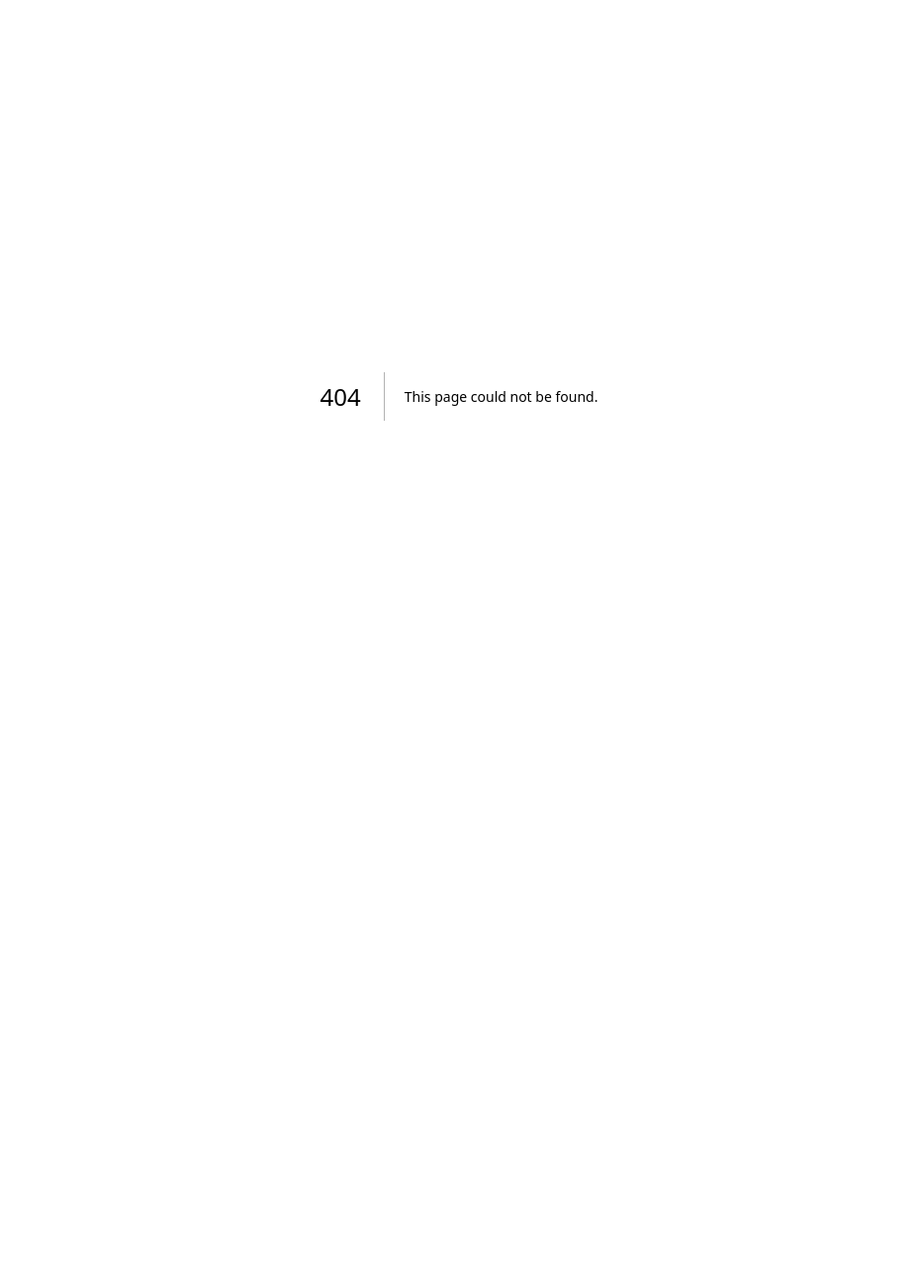
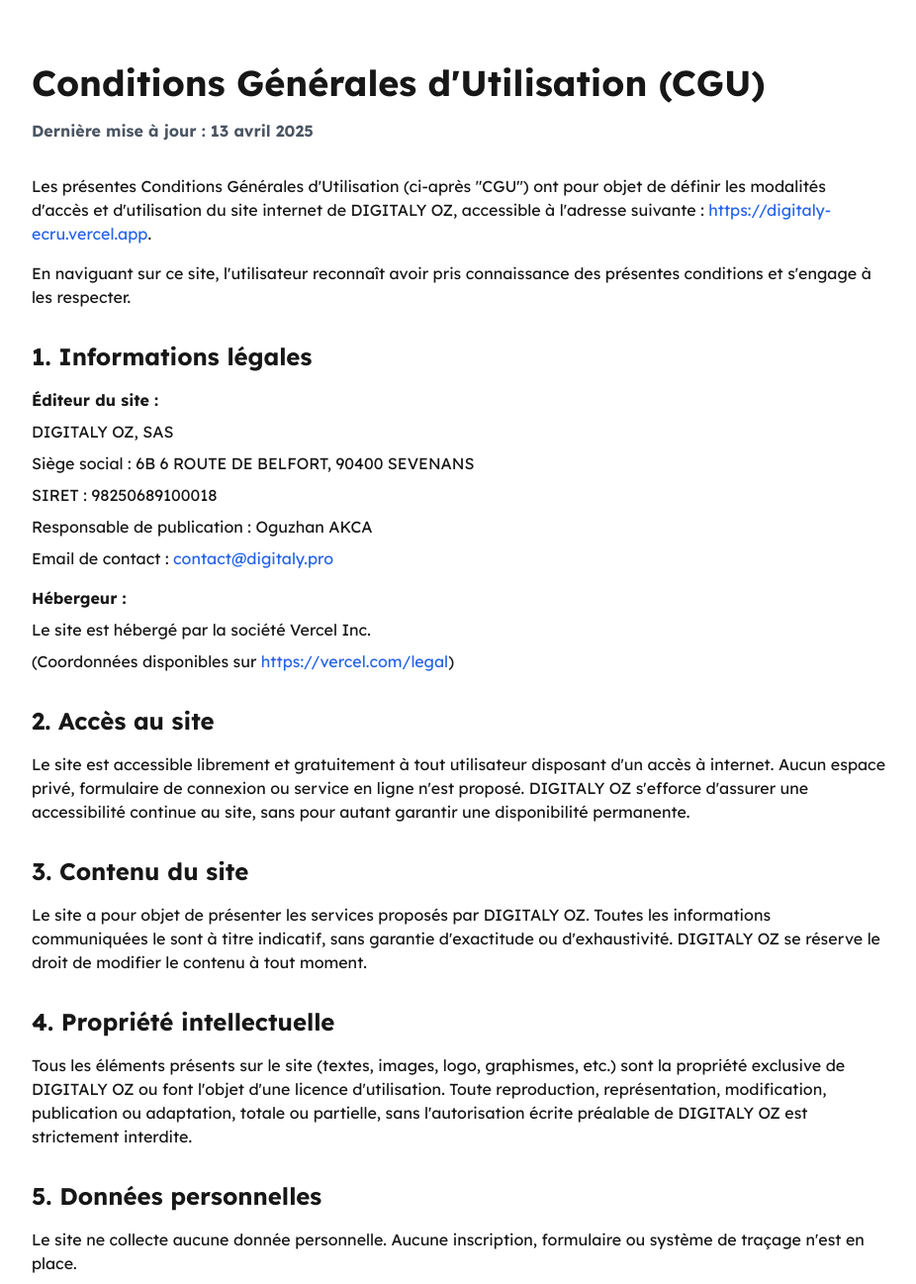
Before and after one commit to rmnvr/digitaly, a Next.js app: page /terms in a window 1280 px wide. Before the commit this address had no page. Shown: the top 1297 px of the page at 99% size, without its empty margins (176-1102 px from the left). Before the commit the page ends 800 px from the top, so only its background shows below. Built offline with nearby package versions, Linux system fonts and the light colour scheme.

Commit message:
evol(CGU) add CGU

```diff
--- /dev/null
+++ b/src/app/terms/page.tsx
@@ -0,0 +1,114 @@
+'use client';
+
+import { useRef } from 'react';
+import Footer from '@/components/Footer';
+import Link from 'next/link';
+
+export default function TermsPage() {
+  const footerRef = useRef<HTMLDivElement>(null!);
+
+  return (
+    <main className="min-h-screen bg-white">
+      <div className="max-w-4xl mx-auto px-4 py-16">
+        <h1 className="text-4xl font-bold mb-4">Conditions Générales d&apos;Utilisation (CGU)</h1>
+        <p className="text-gray-600 mb-8"><strong>Dernière mise à jour : 13 avril 2025</strong></p>
+
+        <section className="mb-8">
+          <p className="mb-4">
+            Les présentes Conditions Générales d&apos;Utilisation (ci-après &quot;CGU&quot;) ont pour objet de définir les modalités d&apos;accès et d&apos;utilisation du site internet de DIGITALY OZ, accessible à l&apos;adresse suivante :{' '}
+            <Link href="https://digitaly-ecru.vercel.app" className="text-blue-600 hover:underline">
+              https://digitaly-ecru.vercel.app
+            </Link>.
+          </p>
+          <p className="mb-4">
+            En naviguant sur ce site, l&apos;utilisateur reconnaît avoir pris connaissance des présentes conditions et s&apos;engage à les respecter.
+          </p>
+        </section>
+
+        <section className="mb-8">
+          <h2 className="text-2xl font-semibold mb-4">1. Informations légales</h2>
+          <div className="mb-4">
+            <p className="font-semibold mb-2">Éditeur du site :</p>
+            <p className="mb-2">DIGITALY OZ, SAS</p>
+            <p className="mb-2">Siège social : 6B 6 ROUTE DE BELFORT, 90400 SEVENANS</p>
+            <p className="mb-2">SIRET : 98250689100018</p>
+            <p className="mb-2">Responsable de publication : Oguzhan AKCA</p>
+            <p>
+              Email de contact :{' '}
+              <Link href="mailto:contact@digitaly.pro" className="text-blue-600 hover:underline">
+                contact@digitaly.pro
+              </Link>
+            </p>
+          </div>
+          <div>
+            <p className="font-semibold mb-2">Hébergeur :</p>
+            <p className="mb-2">Le site est hébergé par la société Vercel Inc.</p>
+            <p>
+              (Coordonnées disponibles sur{' '}
+              <Link href="https://vercel.com/legal" className="text-blue-600 hover:underline">
+                https://vercel.com/legal
+              </Link>)
+            </p>
+          </div>
+        </section>
+
+        <section className="mb-8">
+          <h2 className="text-2xl font-semibold mb-4">2. Accès au site</h2>
+          <p className="mb-4">
+            Le site est accessible librement et gratuitement à tout utilisateur disposant d&apos;un accès à internet. Aucun espace privé, formulaire de connexion ou service en ligne n&apos;est proposé. DIGITALY OZ s&apos;efforce d&apos;assurer une accessibilité continue au site, sans pour autant garantir une disponibilité permanente.
+          </p>
+        </section>
+
+        <section className="mb-8">
+          <h2 className="text-2xl font-semibold mb-4">3. Contenu du site</h2>
+          <p className="mb-4">
+            Le site a pour objet de présenter les services proposés par DIGITALY OZ. Toutes les informations communiquées le sont à titre indicatif, sans garantie d&apos;exactitude ou d&apos;exhaustivité. DIGITALY OZ se réserve le droit de modifier le contenu à tout moment.
+          </p>
+        </section>
+
+        <section className="mb-8">
+          <h2 className="text-2xl font-semibold mb-4">4. Propriété intellectuelle</h2>
+          <p className="mb-4">
+            Tous les éléments présents sur le site (textes, images, logo, graphismes, etc.) sont la propriété exclusive de DIGITALY OZ ou font l&apos;objet d&apos;une licence d&apos;utilisation. Toute reproduction, représentation, modification, publication ou adaptation, totale ou partielle, sans l&apos;autorisation écrite préalable de DIGITALY OZ est strictement interdite.
+          </p>
+        </section>
+
+        <section className="mb-8">
+          <h2 className="text-2xl font-semibold mb-4">5. Données personnelles</h2>
+          <p className="mb-4">
+            Le site ne collecte aucune donnée personnelle. Aucune inscription, formulaire ou système de traçage n&apos;est en place.
+          </p>
+        </section>
+
+        <section className="mb-8">
+          <h2 className="text-2xl font-semibold mb-4">6. Cookies</h2>
+          <p className="mb-4">
+            Aucun cookie n&apos;est utilisé sur ce site.
+          </p>
+        </section>
+
+        <section className="mb-8">
+          <h2 className="text-2xl font-semibold mb-4">7. Liens hypertextes</h2>
+          <p className="mb-4">
+            Le site ne contient aucun lien vers des sites tiers. En cas d&apos;ajout futur, DIGITALY OZ décline toute responsabilité quant au contenu des sites externes.
+          </p>
+        </section>
+
+        <section className="mb-8">
+          <h2 className="text-2xl font-semibold mb-4">8. Modification des CGU</h2>
+          <p className="mb-4">
+            DIGITALY OZ se réserve le droit de modifier les présentes CGU à tout moment. La version applicable est celle en vigueur à la date de navigation sur le site.
+          </p>
+        </section>
+
+        <section className="mb-8">
+          <h2 className="text-2xl font-semibold mb-4">9. Droit applicable</h2>
+          <p className="mb-4">
+            Les présentes CGU sont soumises au droit français. En cas de litige, les tribunaux compétents seront déterminés conformément aux règles de droit commun.
+          </p>
+        </section>
+      </div>
+      <Footer ref={footerRef} />
+    </main>
+  );
+}
--- a/src/components/Footer.tsx
+++ b/src/components/Footer.tsx
@@ -66,8 +66,8 @@
               <Link href="/confidentialite" className="hover:text-gray-300" target="_blank" rel="noopener noreferrer">
                 POLITIQUE DE CONFIDENTIALITÉ
               </Link>
-              <Link href="/cgv" className="hover:text-gray-300" target="_blank" rel="noopener noreferrer">
-                CGV
+              <Link href="/terms" className="hover:text-gray-300" target="_blank" rel="noopener noreferrer">
+                CGU
               </Link>
             </div>
           </div>
```
